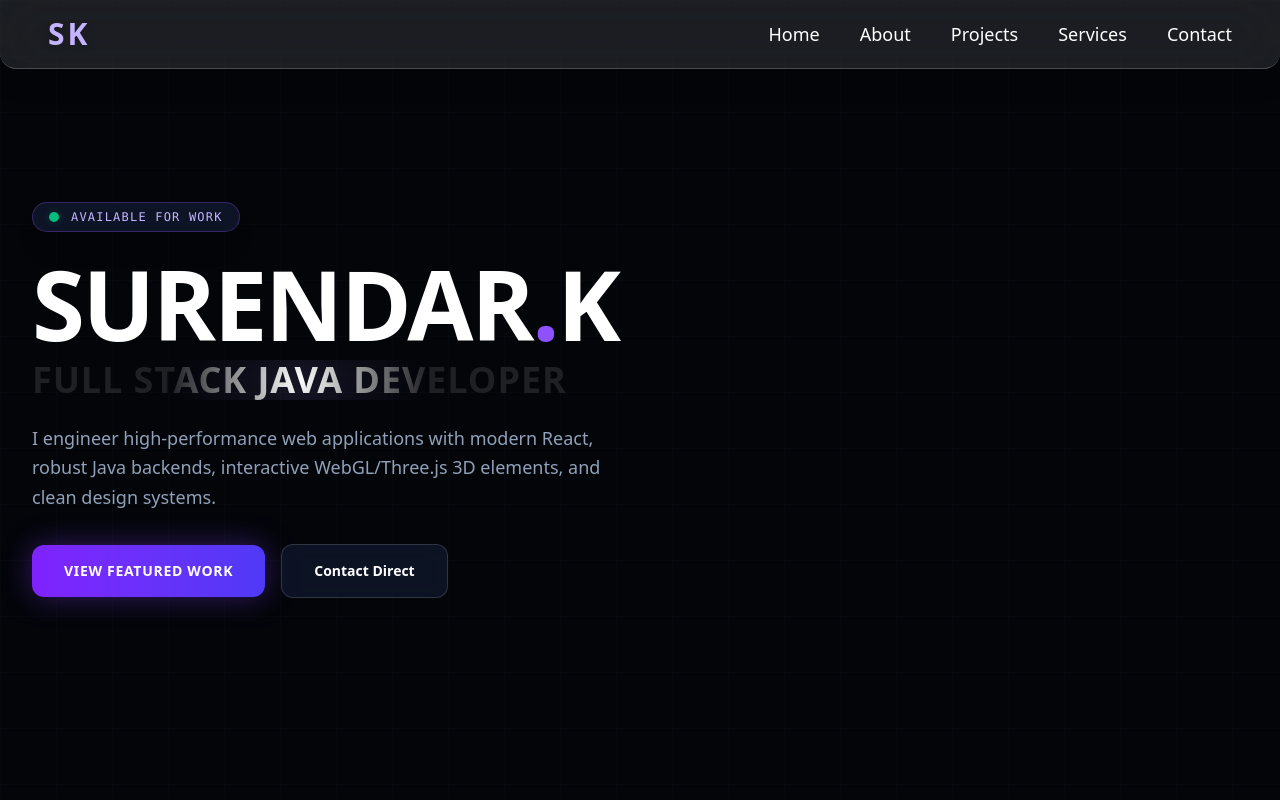
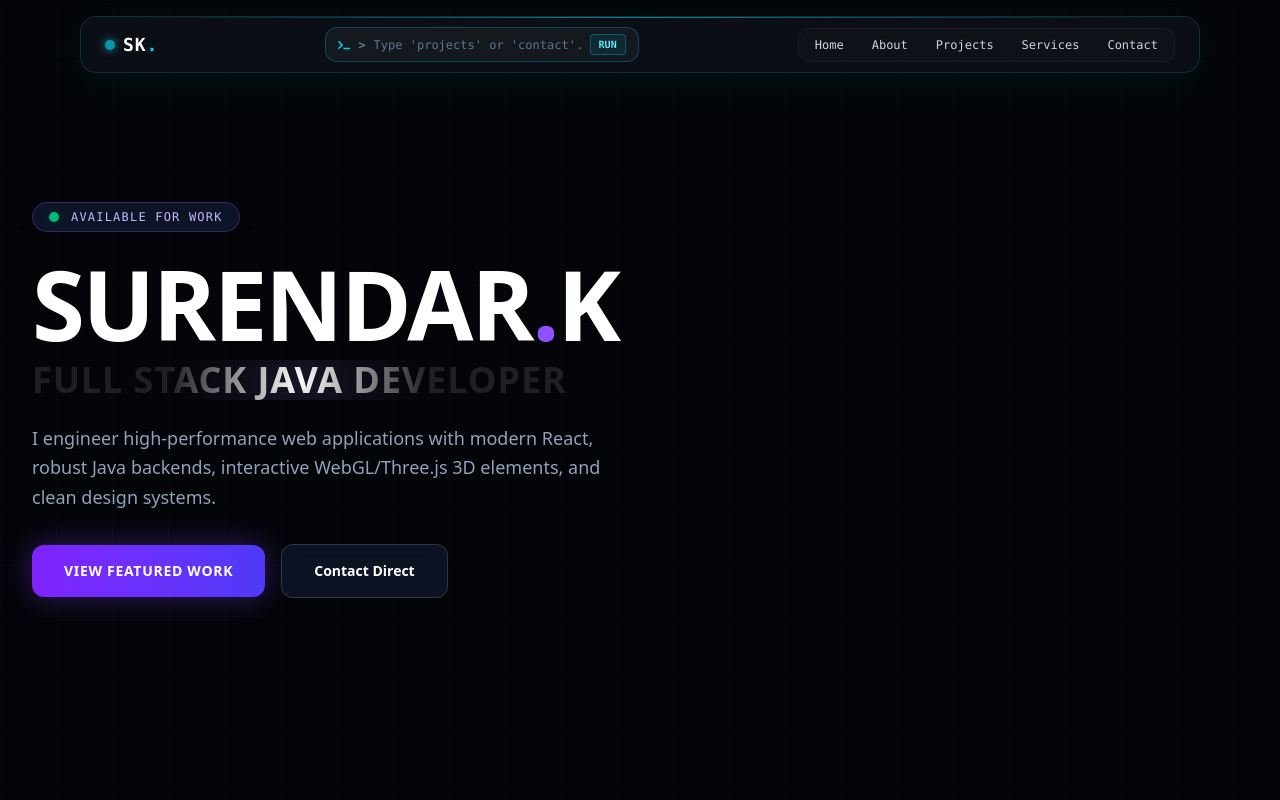
Before and after one commit to Surendar-k/Portfolio, a React (Vite) app: page / in a window 1280 px wide. Shown: the top 800 px of the page. Built offline with nearby package versions, Linux system fonts and the light colour scheme.

Commit message:
feat: new navbar

```diff
--- a/src/components/Navbar.jsx
+++ b/src/components/Navbar.jsx
@@ -1,57 +1,157 @@
-import React, { useState } from "react";
+import React, { useState, useRef } from "react";
 import { HiMenuAlt3, HiX } from "react-icons/hi";
+import { FaTerminal } from "react-icons/fa";
+import gsap from "gsap";
+import { useGSAP } from "@gsap/react";
+
+gsap.registerPlugin(useGSAP);
 
 const Navbar = () => {
   const [isOpen, setIsOpen] = useState(false);
+  const [command, setCommand] = useState("");
+  const [error, setError] = useState(false);
 
-  const navItems = ["Home", "About", "Projects", "Services", "Contact"];
+  const navRef = useRef(null);
+  const mobileMenuRef = useRef(null);
+
+  const navItems = [
+    { name: "Home", href: "#home" },
+    { name: "About", href: "#about" },
+    { name: "Projects", href: "#projects" },
+    { name: "Services", href: "#services" },
+    { name: "Contact", href: "#contact" },
+  ];
+
+  // Handle Terminal Input Navigation
+  const handleCommandSubmit = (e) => {
+    e.preventDefault();
+    const cleanCmd = command.trim().toLowerCase().replace("#", "");
+
+    if (!cleanCmd) return;
+
+    const matchedItem = navItems.find(
+      (item) => item.name.toLowerCase() === cleanCmd
+    );
+
+    if (matchedItem) {
+      setError(false);
+      const targetEl = document.querySelector(matchedItem.href);
+      if (targetEl) {
+        targetEl.scrollIntoView({ behavior: "smooth" });
+      }
+      setCommand("");
+      setIsOpen(false);
+    } else {
+      setError(true);
+      setTimeout(() => setError(false), 2000);
+    }
+  };
+
+  // Entrance animation
+  useGSAP(
+    () => {
+      gsap.fromTo(
+        navRef.current,
+        { y: -50, opacity: 0 },
+        { y: 0, opacity: 1, duration: 0.6, ease: "power3.out" }
+      );
+    },
+    { scope: navRef }
+  );
 
   return (
-    <nav className="fixed top-0 left-0 right-0 z-50 backdrop-blur-xl bg-white/10 border-b border-white/20 shadow-xl px-6 md:px-12 py-4 flex justify-between items-center text-white rounded-b-2xl">
+    <header className="fixed top-4 left-0 right-0 z-50 px-4 max-w-6xl mx-auto font-mono">
+      <nav
+        ref={navRef}
+        className="relative bg-[#0d1117]/85 backdrop-blur-xl border border-cyan-500/20 shadow-[0_10px_30px_rgba(0,255,240,0.05)] px-4 sm:px-6 py-2.5 flex justify-between items-center rounded-2xl transition-all duration-300"
+      >
+        {/* Glow Line Top Accent */}
+        <div className="absolute top-0 left-10 right-10 h-[1px] bg-gradient-to-r from-transparent via-cyan-400 to-transparent opacity-60" />
 
-      {/* Logo */}
-      <h1 className="text-3xl font-extrabold tracking-widest text-violet-300 hover:text-white transition duration-500 drop-shadow-md hover:drop-shadow-[0_0_10px_#a78bfa] cursor-pointer">
-        SK
-      </h1>
+        {/* Brand / Logo */}
+        <a href="#home" className="flex items-center gap-2 group mr-2">
+          <div className="w-2.5 h-2.5 rounded-full bg-cyan-400 shadow-[0_0_10px_#22d3ee] animate-pulse" />
+          <span className="text-lg font-black tracking-wider text-white group-hover:text-cyan-400 transition-colors">
+            SK<span className="text-cyan-400">.</span>
+          </span>
+        </a>
 
-      {/* Desktop Nav */}
-      <ul className="hidden md:flex gap-10 text-lg font-medium">
+        {/* Interactive Terminal Command Input Bar */}
+        <form
+          onSubmit={handleCommandSubmit}
+          className={`flex items-center gap-2 bg-[#161b22]/90 px-3 py-1.5 rounded-xl border transition-all duration-300 ${
+            error
+              ? "border-red-500/80 shadow-[0_0_12px_rgba(239,68,68,0.3)]"
+              : "border-cyan-500/30 focus-within:border-cyan-400 focus-within:shadow-[0_0_12px_rgba(34,211,238,0.25)]"
+          }`}
+        >
+          <FaTerminal className="text-cyan-400 text-xs shrink-0" />
+          <span className="text-slate-500 text-xs font-bold hidden sm:inline">
+            &gt;
+          </span>
+          <input
+            type="text"
+            value={command}
+            onChange={(e) => setCommand(e.target.value)}
+            placeholder={
+              error ? "Command not found!" : "Type 'projects' or 'contact'..."
+            }
+            className={`bg-transparent outline-none text-xs w-36 sm:w-52 transition-colors ${
+              error ? "text-red-400 placeholder-red-400/70" : "text-cyan-300 placeholder-slate-500"
+            }`}
+          />
+          <button
+            type="submit"
+            className="text-[10px] bg-cyan-500/10 hover:bg-cyan-400 hover:text-black text-cyan-300 px-2 py-0.5 rounded border border-cyan-400/30 font-semibold transition-all"
+          >
+            RUN
+          </button>
+        </form>
+
+        {/* Desktop Quick Nav Links */}
+        <ul className="hidden lg:flex items-center gap-1 bg-[#161b22]/40 p-1 rounded-xl border border-white/5">
           {navItems.map((item) => (
-          <li key={item}>
+            <li key={item.name}>
               <a
-              href={`#${item.toLowerCase()}`}
-              className="relative group transition duration-300 ease-in-out"
+                href={item.href}
+                className="relative px-3 py-1 text-xs font-medium text-slate-300 hover:text-cyan-300 transition-all duration-200 block group"
               >
-              <span className="text-white group-hover:text-violet-300 transition duration-300">
-                {item}
-              </span>
-              <span className="absolute left-0 -bottom-1 h-0.5 w-0 bg-violet-400 group-hover:w-full transition-all duration-500 ease-out"></span>
+                <span>{item.name}</span>
+                <span className="absolute bottom-0 left-2 right-2 h-[2px] bg-cyan-400 rounded-full scale-x-0 group-hover:scale-x-100 transition-transform duration-300 shadow-[0_0_8px_#22d3ee]" />
               </a>
             </li>
           ))}
         </ul>
 
         {/* Mobile Toggle */}
-      <div className="md:hidden text-3xl cursor-pointer" onClick={() => setIsOpen(!isOpen)}>
+        <div
+          className="lg:hidden text-2xl cursor-pointer p-1.5 rounded-xl bg-[#161b22] border border-cyan-500/30 text-cyan-400 hover:text-white transition-all ml-2"
+          onClick={() => setIsOpen(!isOpen)}
+        >
           {isOpen ? <HiX /> : <HiMenuAlt3 />}
         </div>
 
-      {/* Mobile Menu */}
+        {/* Mobile Dropdown */}
         {isOpen && (
-        <div className="absolute top-full left-0 w-full bg-white/10 backdrop-blur-lg border-t border-white/20 py-4 px-6 flex flex-col gap-4 text-lg font-semibold shadow-lg md:hidden">
+          <div
+            ref={mobileMenuRef}
+            className="absolute top-[115%] left-0 right-0 bg-[#0d1117]/95 border border-cyan-500/30 rounded-2xl p-4 flex flex-col gap-2 shadow-2xl backdrop-blur-2xl lg:hidden z-50 origin-top"
+          >
             {navItems.map((item) => (
               <a
-              key={item}
-              href={`#${item.toLowerCase()}`}
+                key={item.name}
+                href={item.href}
                 onClick={() => setIsOpen(false)}
-              className="text-white hover:text-violet-300 transition duration-300"
+                className="px-4 py-2 rounded-xl text-sm font-medium text-slate-300 hover:text-cyan-300 hover:bg-cyan-500/10 border border-transparent hover:border-cyan-500/20 transition-all flex justify-between items-center"
               >
-              {item}
+                <span>{item.name}</span>
+                <span className="text-cyan-400 text-xs">&gt; cd #{item.name.toLowerCase()}</span>
               </a>
             ))}
           </div>
         )}
       </nav>
+    </header>
   );
 };
 
```
Lines whose indentation alone changed are shown as unchanged.
